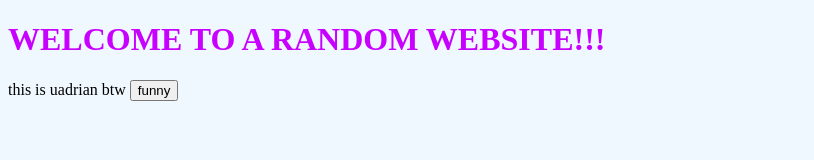
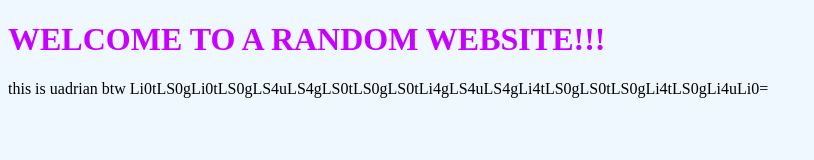
Before and after one commit to uadrian0/uadriansstudios, a plain HTML site: page index.html in a window 1280 px wide. Shown: the whole page, without its empty margins (0-814 px from the left). Drawn offline with Linux system fonts and the light colour scheme.

Commit message:
Update index.html

```diff
--- a/index.html
+++ b/index.html
@@ -11,7 +11,7 @@
 <h1>WELCOME TO A RANDOM WEBSITE!!!</h1>
 
 <p1>this is uadrian btw
-<button onClick="alertButton()">funny</button>
+<p2>Li0tLS0gLi0tLS0gLS4uLS4gLS0tLS0gLS0tLi4gLS4uLS4gLi4tLS0gLS0tLS0gLi4tLS0gLi4uLi0=
 
 <script src="app.js"></script>
 
```
